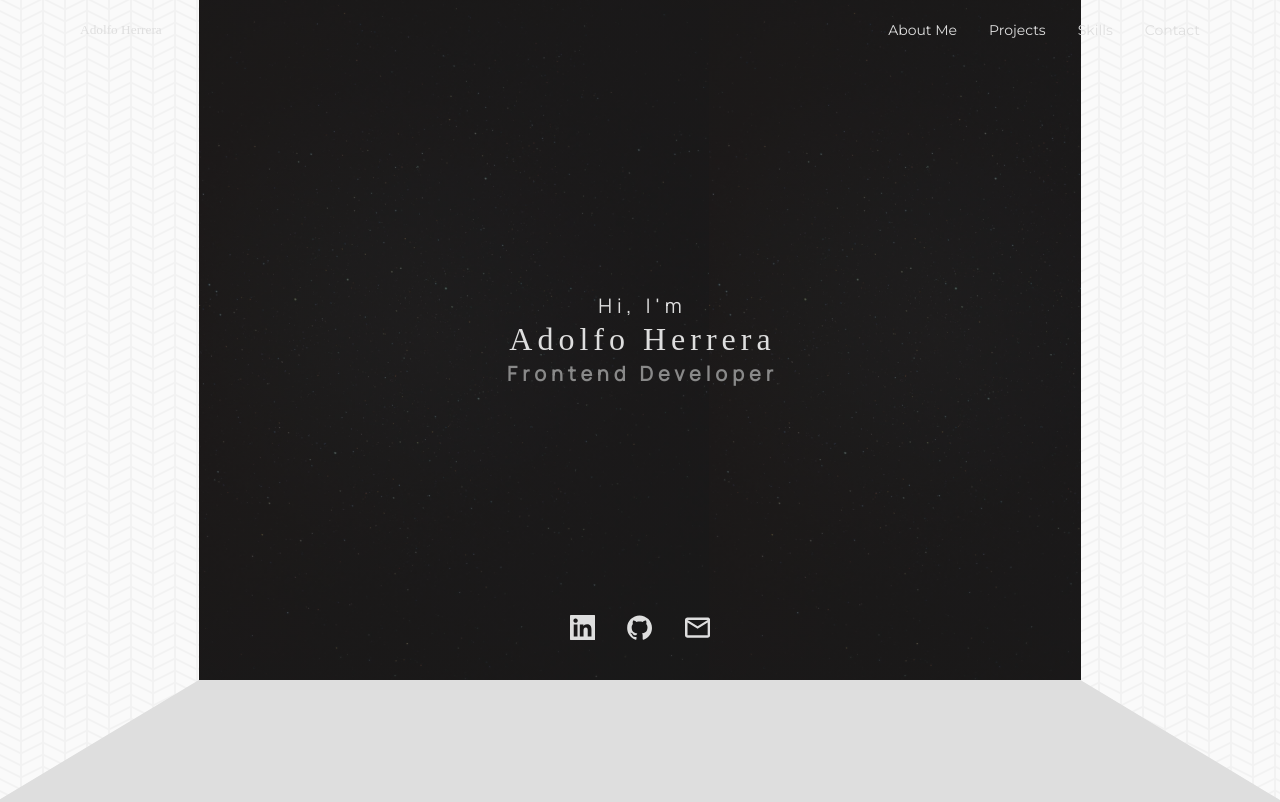
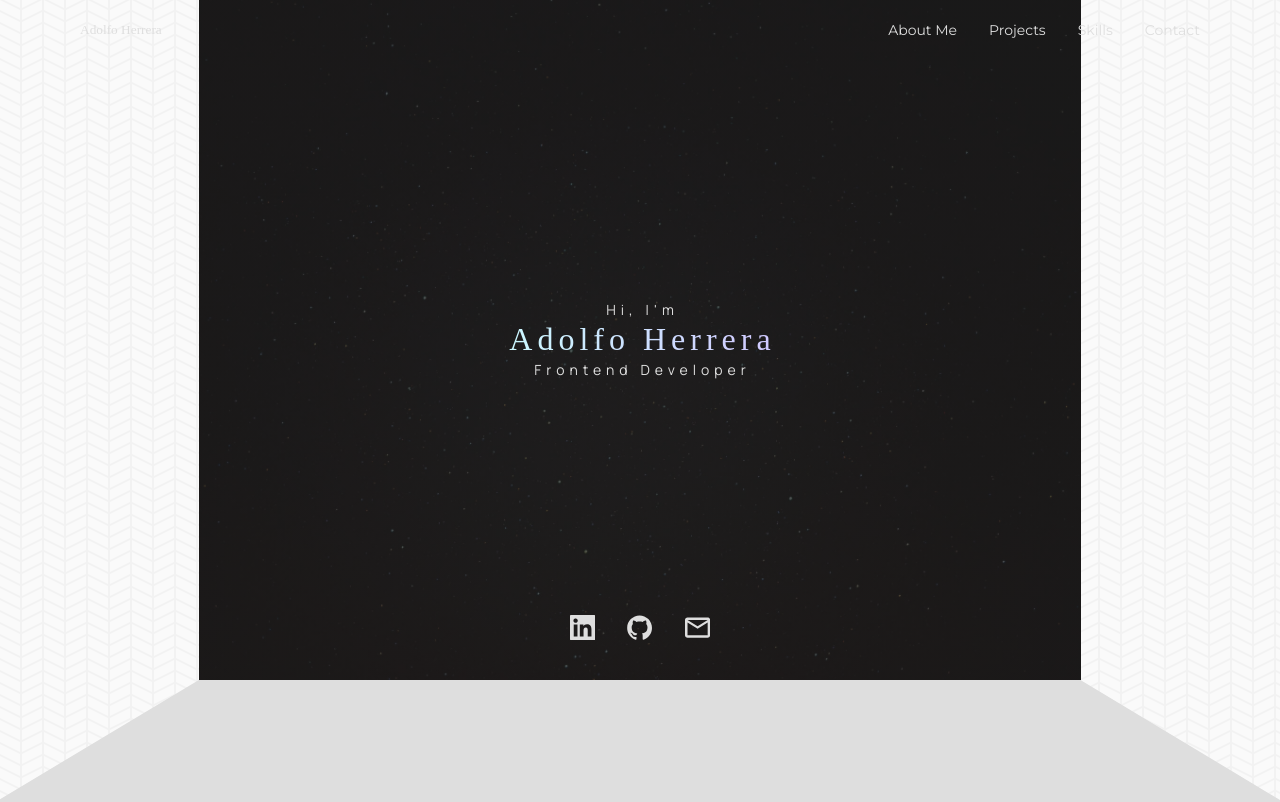
Before and after one commit to Wolfushima/portfolio, a React (Create React App) app: page / in a window 1280 px wide. Shown: the top 802 px of the page. Built offline with nearby package versions, Linux system fonts and the light colour scheme; a web font is replaced by a local one.

Commit message:
styles: Update styles for Home component

```diff
--- a/src/sass/_home.scss
+++ b/src/sass/_home.scss
@@ -25,8 +25,9 @@
     background: $bg-grey-dark;
     background-image:
     linear-gradient(180deg, rgba(32, 32, 32, 0.763), rgba(32, 32, 32, 0.763)),
-    url('../assets/projects/stars-background-vertical.jpg');
-    background-size: contain;
+    url('../assets/home/stars-background.jpg');
+    background-position: center;
+    background-size: cover;
     top: 0;
     height: 85%;
     width: calc(70.9% - 2vw);
@@ -43,43 +44,39 @@
     justify-content: center;
     align-items: center;
     line-height: 1.3;
-    p, h2 {
+    p, h1, h2 {
       font-family: 'Manrope', sans-serif;
-      font-size: $font-lg;
-    }
-    p {
+      font-size: $font-sm;
       color: $light-text;
-    }
-    p, h1, h2 {
       letter-spacing: 5px;
       margin-right: -5px;
+      font-weight: 100;
+      text-align: center;
     }
     h1 {
       font-family: 'Mate SC', serif;
-      font-weight: 100;
-      color: $light-text;
       font-size: 2rem;
-    }
-    h2 {
-      color: $grey-text;
-    }
-    @include breakpoint-down(medium) {
-      align-items: flex-start;
+      background: transparent;
+      background: linear-gradient(to right, #cbf8ff 0%, #d0c8ff 100%);
+      -webkit-background-clip: text;
+      -webkit-text-fill-color: transparent;
     }
     @include breakpoint-down(small) {
       h1 {
-        font-size: 1.5rem;
-      }
-      h2, p {
-        font-size: $font-med;
+        font-size: 1.7rem;
       }
     }
     @include breakpoint-down(x-small) {
       h1 {
-        font-size: 1.3rem;
+        font-size: 1.4rem;
       }
       h2, p {
-        font-size: $font-sm;
+        font-size: $font-xsm;
+      }
+    }
+    @include breakpoint-down(xx-small) {
+      h2, p {
+        font-size: 0.7rem;
       }
     }
   }
```
